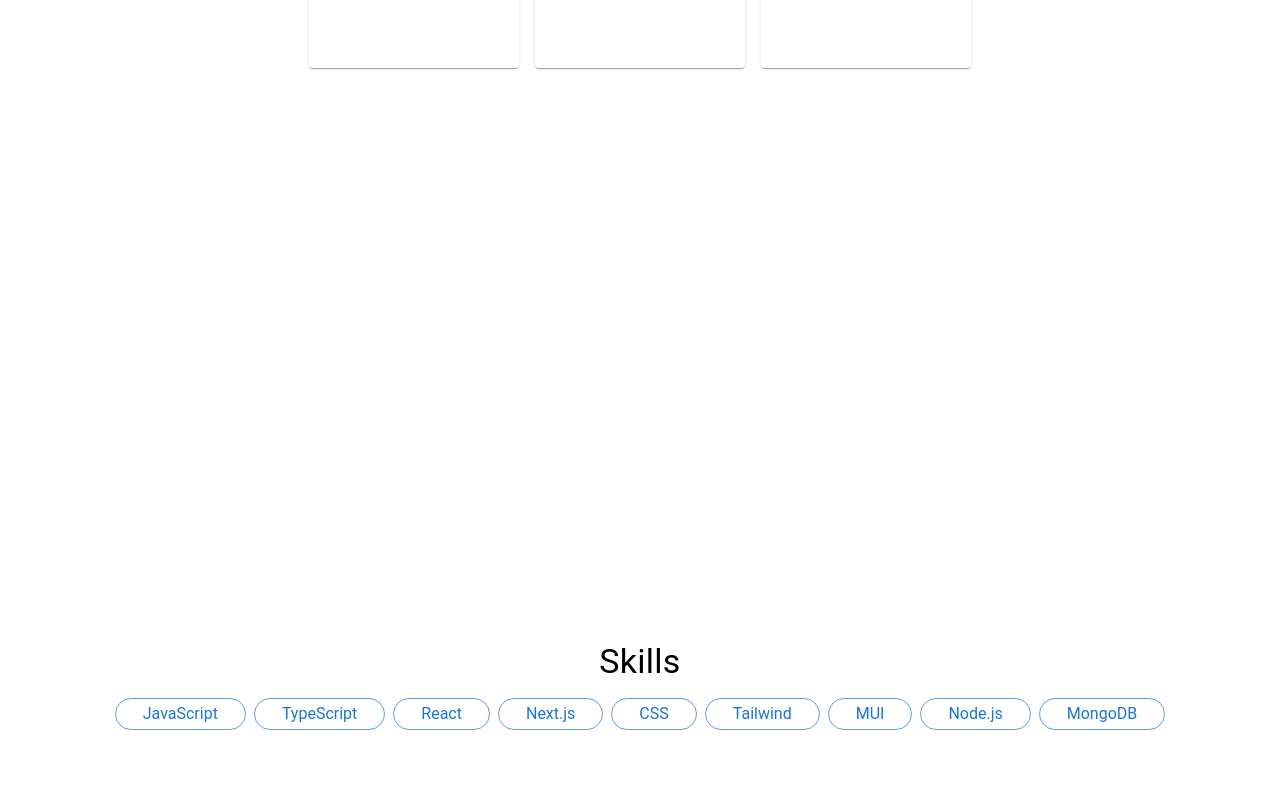
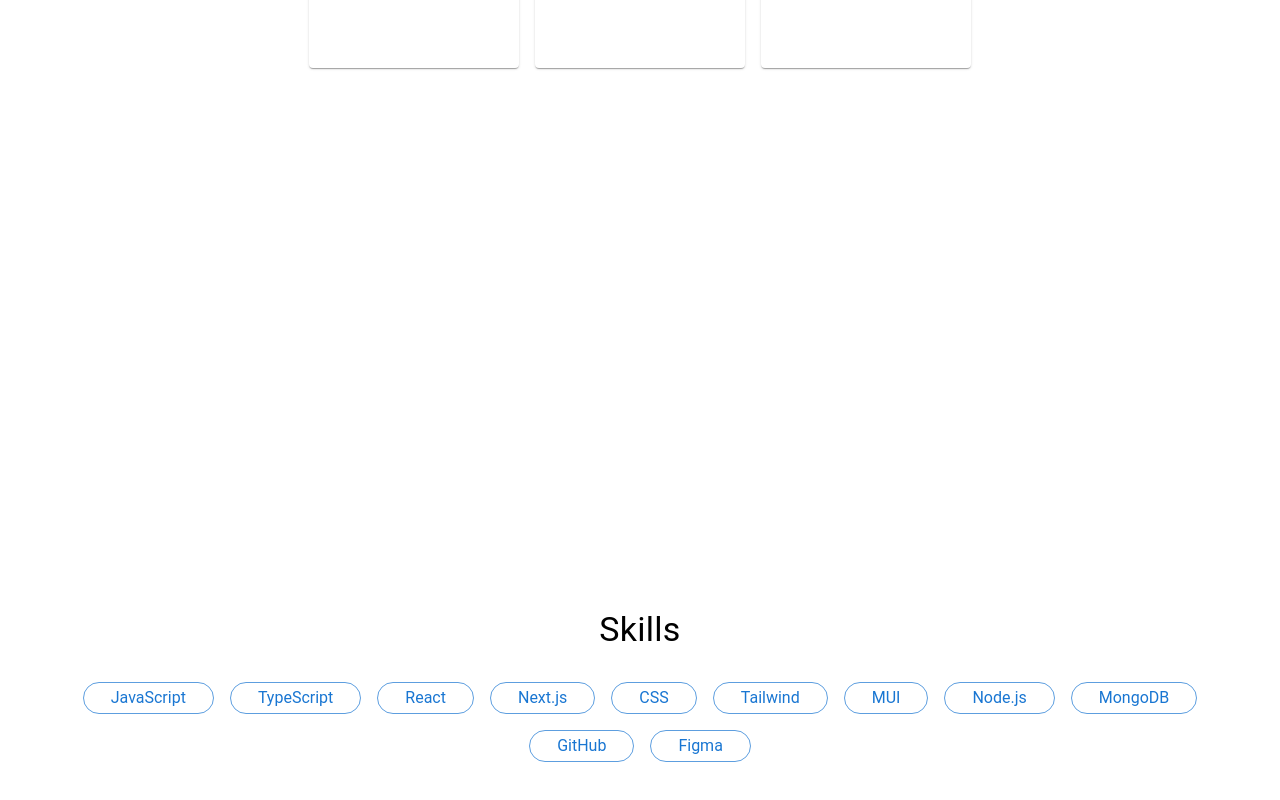
Before and after one commit to vworo/Portfolio-React, a Next.js app: page / in a window 1280 px wide. Shown: the part 1319-2119 px from the top of the page. Built offline with nearby package versions, Linux system fonts and the light colour scheme; some icons are missing.

Commit message:
adjust spacing, add more skills

```diff
--- a/src/components/Skills.tsx
+++ b/src/components/Skills.tsx
@@ -10,12 +10,14 @@ const skills = [
   "MUI",
   "Node.js",
   "MongoDB",
+  "GitHub",
+  "Figma",
 ];
 
 export default function Skills() {
   return (
     <Stack
-      spacing={2}
+      spacing={4}
       alignItems="center"
       justifyContent="center"
       minHeight="100vh"
@@ -23,7 +25,7 @@ export default function Skills() {
     >
       <Typography variant="h4">Skills</Typography>
 
-      <Stack direction="row" flexWrap="wrap" gap={1} justifyContent="center">
+      <Stack direction="row" flexWrap="wrap" gap={2} justifyContent="center">
         {skills.map((skill) => (
           <Chip
             key={skill}
```
